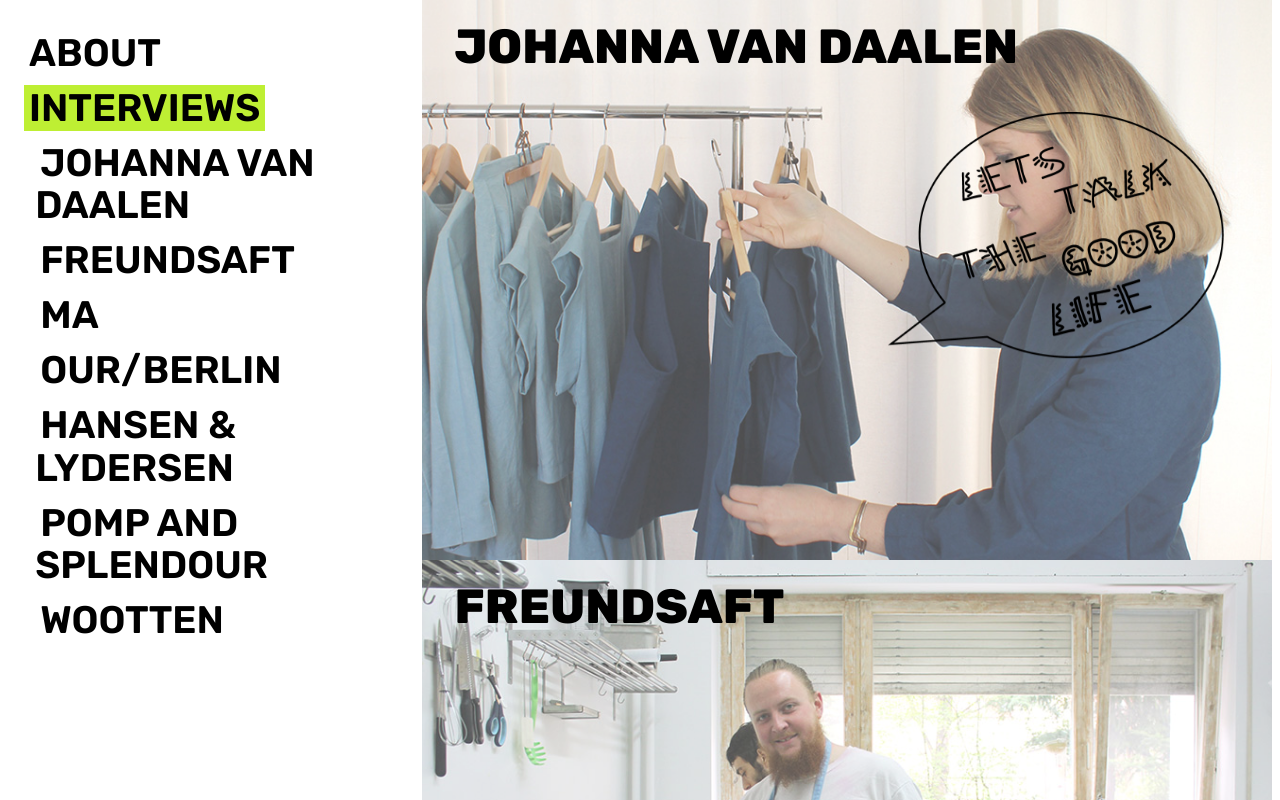
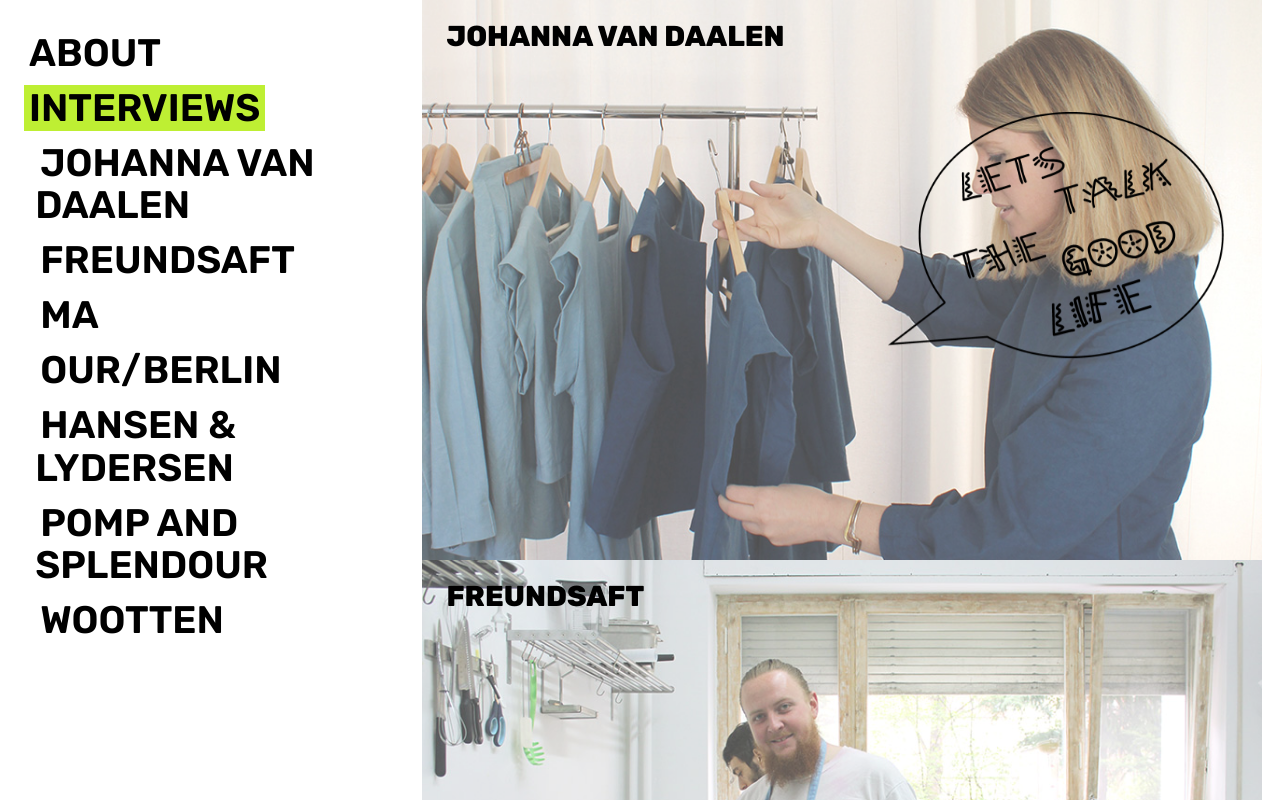
Before and after one commit to janismanini/lets-talk, a Vue app: page / in a window 1280 px wide. Shown: the top 800 px of the page. Built offline with nearby package versions, Linux system fonts and the light colour scheme.

Commit message:
add styles

```diff
--- a/src/style.css
+++ b/src/style.css
@@ -9,13 +9,12 @@
   -moz-osx-font-smoothing: grayscale;
   -webkit-text-size-adjust: 100%;
 }
-body {
+body, h1, h2, h3, h4, h5, h6, p, ul {
   margin: 0;
 }
 
 ul {
   list-style-type: none;
-  margin: 0;
   padding: 0;
 }
 ul ul {
@@ -34,10 +33,6 @@
   text-decoration: underline;
 }
 
-h1, h2, h3, h4, h5, h6, p {
-  margin: 0;
-}
-
 h1, h2, h3, h4, h5, h6 {
   font-weight: 800;
 }
@@ -47,7 +42,7 @@
   font-size: 3rem;
 }
 
-h3 {
+h2, h3 {
   font-size: 1.8rem;
 }
 
@@ -80,11 +75,7 @@
 }
 
 .container {
-  max-width: 850px;
-}
-
-.about {
-  margin: 2rem 0 4rem;
+  max-width: 840px;
 }
 
 .logo {
--- a/src/views/About.vue
+++ b/src/views/About.vue
@@ -41,3 +41,9 @@
     </p>
   </section>
 </template>
+
+<style>
+.about {
+  margin: 2rem 0 4rem;
+}
+</style>
--- a/src/views/Home.vue
+++ b/src/views/Home.vue
@@ -37,12 +37,11 @@
 <style>
 .interviews__item {
   position: relative;
-  max-height: 560px;
 }
 
 .interviews__item a {
   display: block;
-  max-height: 560px;
+  height: 560px;
 }
 
 .interviews__item a::before {
@@ -62,10 +61,12 @@
 .interviews__item h2 {
   position: absolute;
   top: 1.3rem;
-  left: 2rem;
+  left: 1.5rem;
 }
 
 .interviews__item img {
   max-height: 560px;
+  width: auto;
+  max-width: 840px;
 }
 </style>
--- a/src/views/Interview.vue
+++ b/src/views/Interview.vue
@@ -63,12 +63,13 @@
   display: flex;
   flex-wrap: wrap;
   justify-content: space-between;
-  margin-bottom: 2rem;
+  gap: 4.5rem;
+  margin: 2rem 0;
 }
 
 .interview__images img {
+  max-height: 567px;
   width: auto;
-  max-height: 567px;
-  margin-top: 0.8rem;
+  max-width: 840px;
 }
 </style>
```
